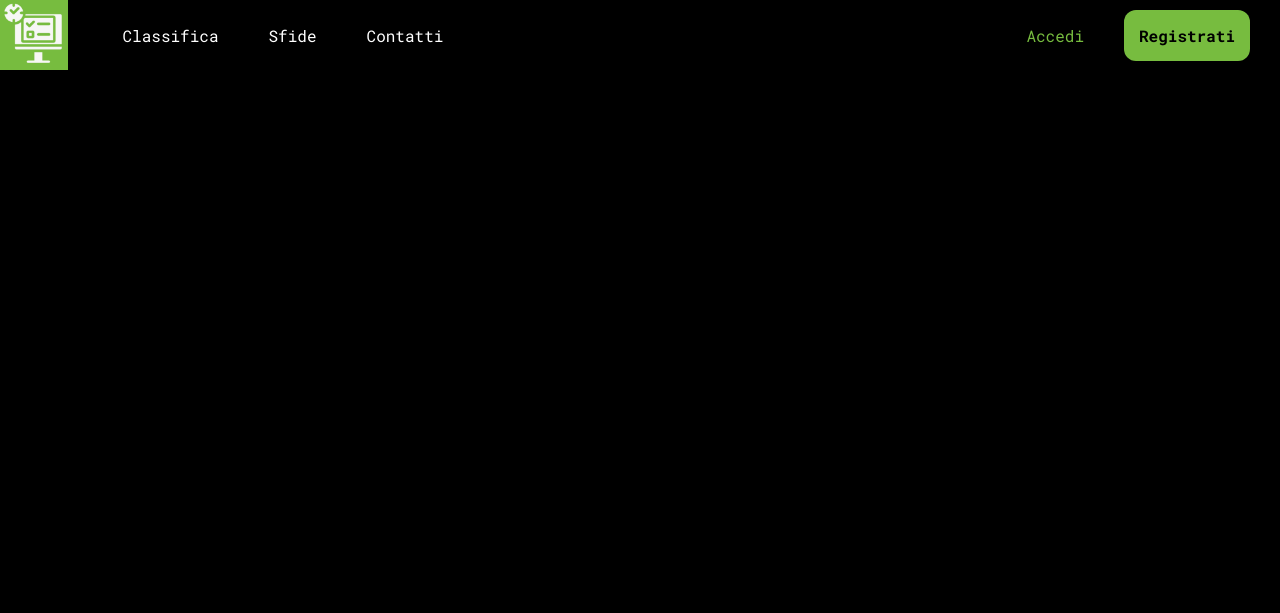
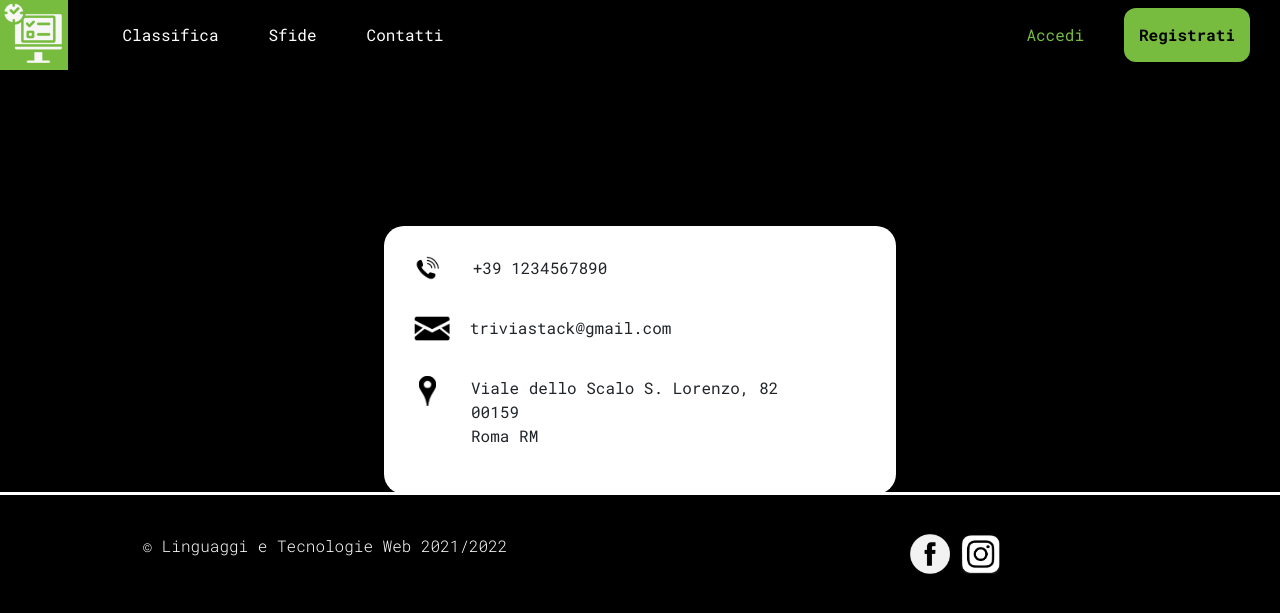
Before and after one commit to tamerhayek/progetto-ltw, a PHP site: page /contatti/ in a window 1280 px wide. Shown: the top 613 px of the page. Run offline with PHP 8.4, Linux system fonts and the light colour scheme.

Commit message:
contatti e sfide

```diff
--- a/auth/accesso/accedi.php
+++ b/auth/accesso/accedi.php
@@ -4,7 +4,7 @@
     }
     $username = $_POST['username'];
     $password = md5($_POST['passwordUtente']);
-    $dbconn = pg_connect("host=localhost port=5432 dbname=trivia-stack user=postgres password=password");
+    $dbconn = pg_connect("postgres://crolxvdhppthgq:76b70cf66246929bd0e20b8c1a277a71fdaf8b317e307801ddcd58314b387a84@ec2-54-170-90-26.eu-west-1.compute.amazonaws.com:5432/d6fkjg0dv9b5uu");
     $query = "SELECT * FROM utenti WHERE username = $1 AND password = $2";
     $result = pg_query_params($dbconn, $query, array($username, $password));
     if (!($utente = pg_fetch_array($result, null, PGSQL_ASSOC))) {
--- a/contatti/contatti.css
+++ b/contatti/contatti.css
@@ -0,0 +1,39 @@
+.container{
+    position: absolute;
+    top:45%;
+    left:50%;
+    transform: translate(-50%,-50%);
+    background-color: white;
+    border-radius: 20px;
+    width: 40%;
+    padding:20px;
+    font-weight: bolder;
+}
+
+.container > div{
+    padding:10px;
+    display: flex;
+}
+
+.container > div > p{
+   padding-left: 20px;
+}
+
+.cellulare > img{
+    height: 25px;
+    margin-right: 12px;
+}
+
+.email > img{
+    height: 25px;
+}
+
+.indirizzo > img{
+    height: 30px;
+    margin-left: 5px;
+    margin-right: 15px;
+}
+
+.footer{
+    margin-top: 33%;
+}
--- a/contatti/index.php
+++ b/contatti/index.php
@@ -6,6 +6,8 @@
   <meta http-equiv="X-UA-Compatible" content="IE=edge" />
   <meta name="viewport" content="width=device-width, initial-scale=1.0" />
   <title>Trivia Stack | Contatti</title>
+
+  <link href="https://cdn.jsdelivr.net/npm/bootstrap@5.1.3/dist/css/bootstrap.min.css" rel="stylesheet" integrity="sha384-1BmE4kWBq78iYhFldvKuhfTAU6auU8tT94WrHftjDbrCEXSU1oBoqyl2QvZ6jIW3" crossorigin="anonymous">
 
   <!-- Fonts -->
   <link rel="preconnect" href="https://fonts.googleapis.com" />
@@ -46,8 +48,32 @@
     </div>
   </div>
 
+  <!-- Contenuto -->
+  <div class="container">
+      <div class="cellulare">
+        <img src = '../src/images/celllogo.jpg'>
+        <p> +39 1234567890</p>
+      </div>
+      <div class="email">
+        <img src = '../src/images/emaillogo.jpg'>
+        <p> triviastack@gmail.com</p>
+      </div>
+      <div class="indirizzo">
+        <img src = '../src/images/posizionelogo.jpg'>
+        <p> Viale dello Scalo S. Lorenzo, 82 </br> 00159 </br> Roma RM<p>
+      </div>
+  </div>
 
-
+  <!-- FOOTER -->
+  <div class="footer">
+    <div class="footer-copyright">
+      <p> &copy; Linguaggi e Tecnologie Web 2021/2022</p>
+    </div>
+    <div class="footer-loghi">
+      <a href=""><img alt="Logo Facebook" src="../src/images/facebook.png"></a>
+      <a href=""><img alt="Logo Instagram" src="../src/images/instagram.png"></a>
+    </div>
+  </div>
+  <script src="https://cdn.jsdelivr.net/npm/bootstrap@5.1.3/dist/js/bootstrap.bundle.min.js" integrity="sha384-ka7Sk0Gln4gmtz2MlQnikT1wXgYsOg+OMhuP+IlRH9sENBO0LRn5q+8nbTov4+1p" crossorigin="anonymous"></script>
 </body>
-
 </html>
--- a/src/css/general.css
+++ b/src/css/general.css
@@ -182,7 +182,7 @@ a {
     display: flex;
     padding: 10px;
     width: 100%;
-    height: 30vh;
+    height: 15vh;
     align-items: center;
     border-top: 3px solid #ffffff;
     color: #ffffff;
```
Also changed, not shown: sfida/amico.php (+27 -6 lines), sfida/index.php (+46 -6 lines), sfida/sfide.css (+17 -2 lines), src/images/celllogo.jpg (added), src/images/emaillogo.jpg (added), src/images/posizionelogo.jpg (added).
